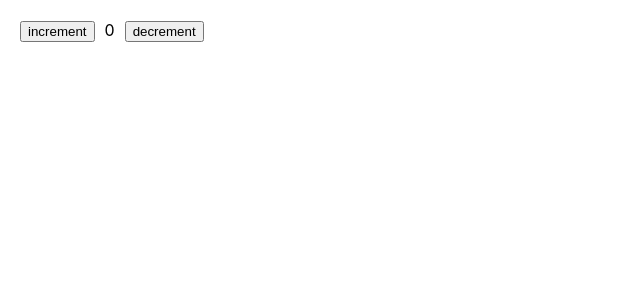
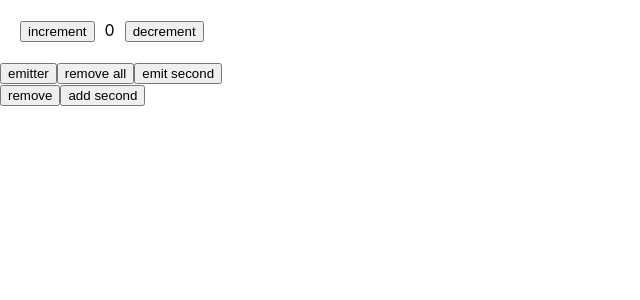
Before and after one commit to Tcdian/black, a React app: page / in a window 1280 px wide. Shown: the top 300 px of the page, without its empty margins (0-640 px from the left). Built offline with nearby package versions, Linux system fonts and the light colour scheme.

Commit message:
:white_check_mark: eventEmitter test

```diff
--- a/src/App.tsx
+++ b/src/App.tsx
@@ -1,12 +1,14 @@
 import React from 'react';
+import StateManagement from 'components/demo/stateManagement';
+import EventEmitter from 'components/demo/eventEmitter';
+
 import './App.css';
-
-import StateManagement from './components/demo/stateManagement';
 
 const App: React.FC = () => {
   return (
     <div className="App">
-      <StateManagement></StateManagement>
+      <StateManagement />
+      <EventEmitter />
     </div>
   );
 }
--- a/src/ common/eventEmitter/index.ts
+++ b/src/common/eventEmitter/index.ts
@@ -1,3 +1,5 @@
+import * as CONTENTS from './contents';
+
 interface IFunc {
   (...args: any[]): any;
 };
@@ -6,7 +8,7 @@ interface IEvents {
   [propName: string]: IFunc[];
 }
 
-let events: IEvents = Object.create(null);
+let events: IEvents = {};
 const onceEvents: Set<IFunc> = new Set();
 
 function on(this: any, event: string, listener: IFunc): void {
@@ -50,11 +52,13 @@ function removeListener(event: string, listener: IFunc): void {
 
 function removeAllListeners(event?: string): void {
   if (event === void 0) {
-    events = Object.create(null);
+    events = {};
     return;
   }
   delete events[event];
 }
+
+export { CONTENTS };
 
 export default {
   on,
--- /dev/null
+++ b/src/components/demo/eventEmitter/emitter.tsx
@@ -0,0 +1,26 @@
+import React from 'react';
+import eventEmitter, { CONTENTS } from 'common/eventEmitter';
+
+import './style.css';
+
+const StateManagement: React.FC = () => {
+
+  function onEmit(): void {
+    const emitStatus = eventEmitter.emit(CONTENTS.EVENT_EMITTER_DEMO, 1, 2);
+    console.log(emitStatus);
+  }
+
+  function onRemoveAll(): void {
+    eventEmitter.removeAllListeners();
+  }
+
+  return (
+    <div className="event-emitter__emitter">
+      <button onClick={onEmit}>emitter</button>
+      <button onClick={onRemoveAll}>remove all</button>
+      <button onClick={() => { eventEmitter.emit('second') }}>emit second</button>
+    </div>
+  );
+}
+
+export default StateManagement;
--- /dev/null
+++ b/src/components/demo/eventEmitter/index.tsx
@@ -0,0 +1,45 @@
+import React, { useEffect } from 'react';
+import Emitter from './emitter';
+import eventEmitter, { CONTENTS } from 'common/eventEmitter';
+
+import './style.css';
+
+const EventEmitter: React.FC = () => {
+  useEffect(() => {
+    eventEmitter.addListener(CONTENTS.EVENT_EMITTER_DEMO, addListener);
+  }, []);
+
+  useEffect(() => {
+    eventEmitter.on(CONTENTS.EVENT_EMITTER_DEMO, (a, b) => {
+      console.log('on', a, b);
+    });
+  }, []);
+
+  useEffect(() => {
+    eventEmitter.once(CONTENTS.EVENT_EMITTER_DEMO, (a, b) => {
+      console.log('once', a, b);
+    });
+  }, []);
+
+  function addListener(a: number, b: number): void {
+    console.log('addListener', a, b)
+  }
+
+  function onRemove(): void {
+    eventEmitter.removeListener(CONTENTS.EVENT_EMITTER_DEMO, addListener);
+  }
+
+  function addListenerSecond(second: string): void {
+    console.log('second');
+  }
+
+  return (
+    <div className="event-emitter">
+      <Emitter />
+      <button onClick={onRemove}>remove</button>
+      <button onClick={() => { eventEmitter.addListener('second', addListenerSecond) }}>add second</button>
+    </div>
+  );
+}
+
+export default EventEmitter;
--- a/tsconfig.json
+++ b/tsconfig.json
@@ -17,7 +17,8 @@
     "resolveJsonModule": true,
     "isolatedModules": true,
     "noEmit": true,
-    "jsx": "preserve"
+    "jsx": "preserve",
+    "baseUrl": "src"
   },
   "include": [
     "src"
```
Also changed, not shown: src/common/eventEmitter/contents.ts (renamed from src/ common/eventEmitter/contents.ts), src/components/demo/eventEmitter/style.css (added).
